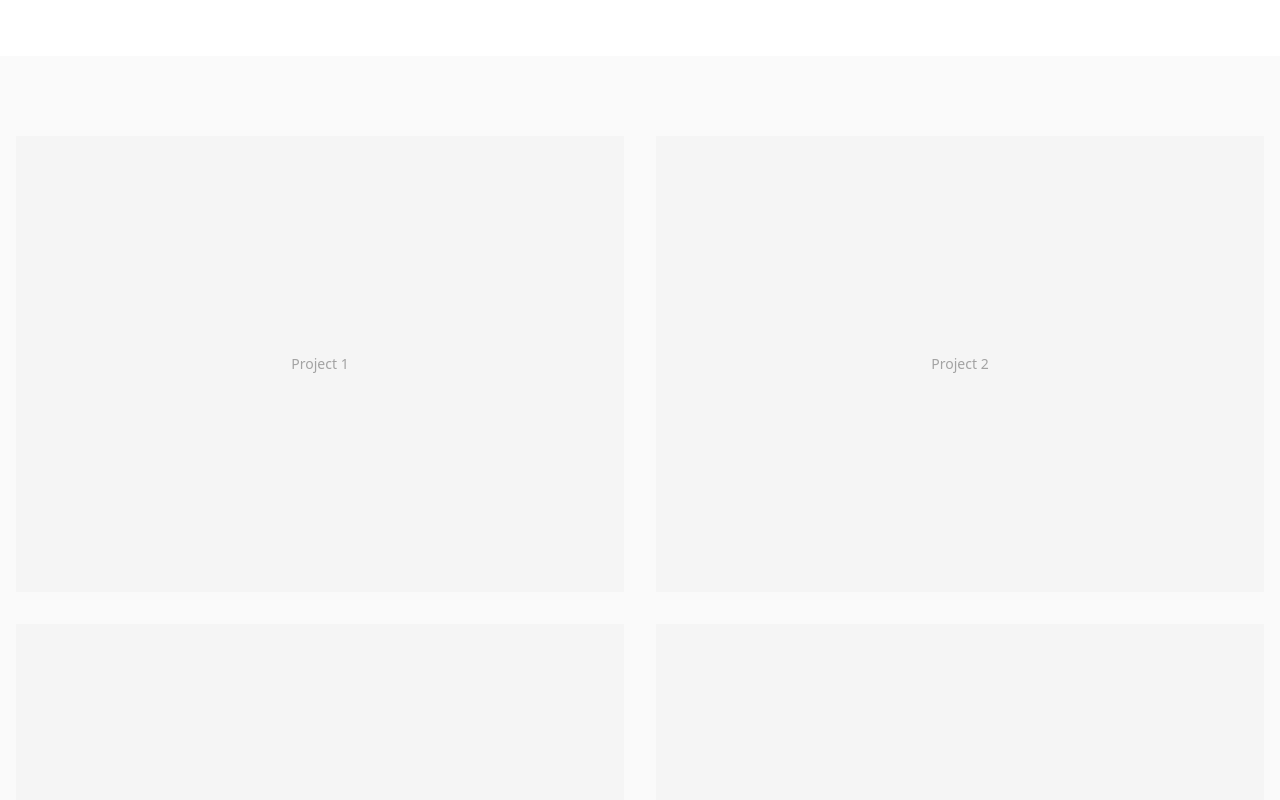
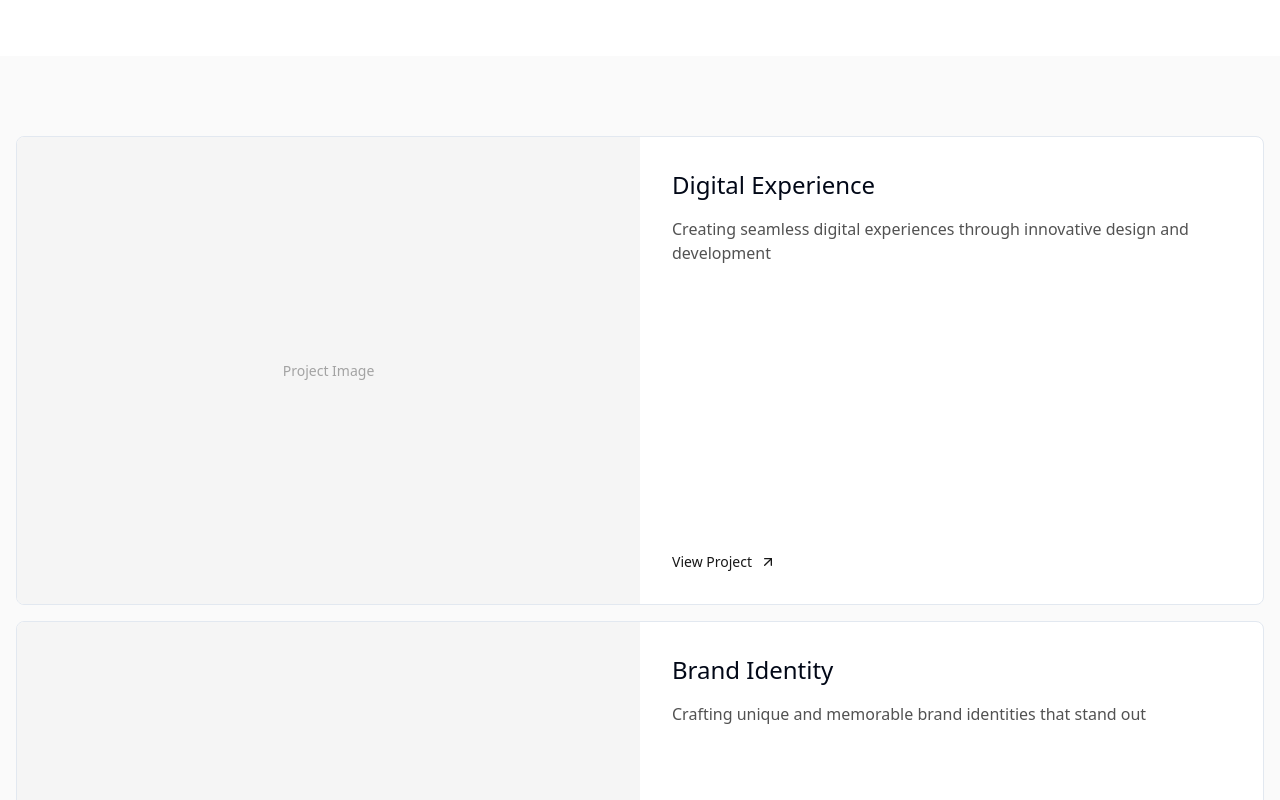
Before and after one commit to marxzzxx/marx-personal-site, a React (Vite) app: page / in a window 1280 px wide. Shown: the part 420-1220 px from the top of the page. Built offline with nearby package versions, Linux system fonts and the light colour scheme.

Commit message:
Switch project grids to buttons
Updated the project grid layout to feature large buttons that direct users to another site. Each button now includes an image section on the left side and text on the right side for improved user interaction.
[skip gpt_engineer]

```diff
--- a/src/pages/Index.tsx
+++ b/src/pages/Index.tsx
@@ -1,7 +1,35 @@
 import { motion } from "framer-motion";
 import { Button } from "@/components/ui/button";
+import { ArrowUpRight } from "lucide-react";
 
 const Index = () => {
+  const projects = [
+    {
+      id: 1,
+      title: "Digital Experience",
+      description: "Creating seamless digital experiences through innovative design and development",
+      url: "https://example.com/project1",
+    },
+    {
+      id: 2,
+      title: "Brand Identity",
+      description: "Crafting unique and memorable brand identities that stand out",
+      url: "https://example.com/project2",
+    },
+    {
+      id: 3,
+      title: "Web Applications",
+      description: "Building robust and scalable web applications for modern businesses",
+      url: "https://example.com/project3",
+    },
+    {
+      id: 4,
+      title: "Interactive Design",
+      description: "Designing engaging interactive experiences that captivate users",
+      url: "https://example.com/project4",
+    },
+  ];
+
   return (
     <div className="min-h-screen bg-white">
       {/* Navigation */}
@@ -31,7 +59,7 @@ const Index = () => {
         </div>
       </section>
 
-      {/* Projects Grid */}
+      {/* Projects Section */}
       <section className="py-20 bg-neutral-50">
         <div className="container mx-auto px-4">
           <motion.div
@@ -39,18 +67,36 @@ const Index = () => {
             whileInView={{ opacity: 1 }}
             transition={{ duration: 0.6 }}
             viewport={{ once: true }}
-            className="grid grid-cols-1 md:grid-cols-2 gap-8"
+            className="space-y-4"
           >
-            {[1, 2, 3, 4].map((item) => (
-              <div
-                key={item}
-                className="group relative aspect-[4/3] bg-neutral-100 overflow-hidden cursor-pointer"
+            {projects.map((project) => (
+              <motion.a
+                key={project.id}
+                href={project.url}
+                target="_blank"
+                rel="noopener noreferrer"
+                className="block group"
+                whileHover={{ scale: 0.995 }}
+                transition={{ duration: 0.3 }}
               >
-                <div className="absolute inset-0 flex items-center justify-center">
-                  <span className="text-sm text-neutral-400">Project {item}</span>
+                <div className="bg-white border rounded-lg overflow-hidden flex flex-col md:flex-row">
+                  <div className="w-full md:w-1/2 aspect-[4/3] bg-neutral-100 relative">
+                    <div className="absolute inset-0 flex items-center justify-center">
+                      <span className="text-sm text-neutral-400">Project Image</span>
+                    </div>
+                  </div>
+                  <div className="w-full md:w-1/2 p-8 flex flex-col justify-between">
+                    <div>
+                      <h3 className="text-2xl font-light mb-4">{project.title}</h3>
+                      <p className="text-neutral-600">{project.description}</p>
+                    </div>
+                    <div className="mt-6 flex items-center text-sm text-neutral-900 font-medium">
+                      View Project
+                      <ArrowUpRight className="ml-2 w-4 h-4 transition-transform group-hover:translate-x-1 group-hover:-translate-y-1" />
+                    </div>
+                  </div>
                 </div>
-                <div className="absolute inset-0 bg-black/0 group-hover:bg-black/5 transition-colors duration-300" />
-              </div>
+              </motion.a>
             ))}
           </motion.div>
         </div>
```
